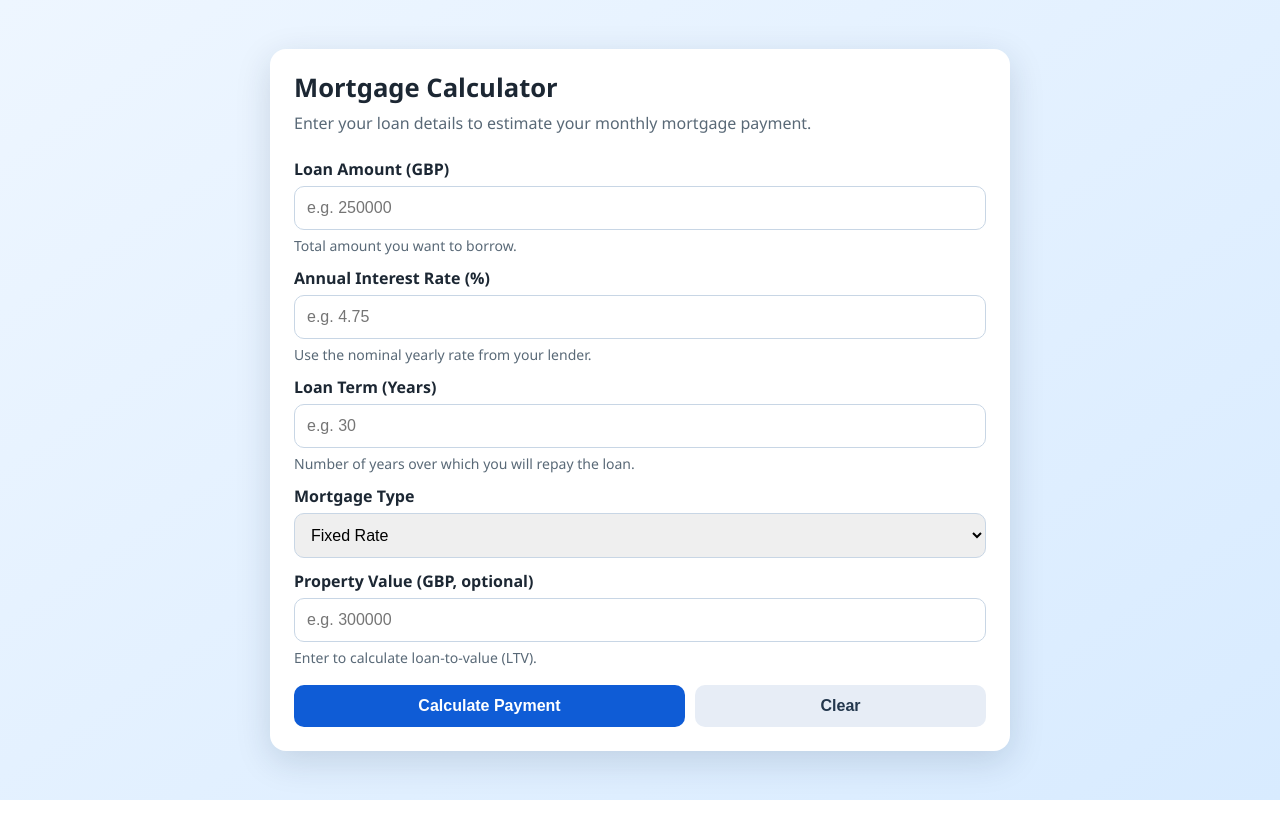
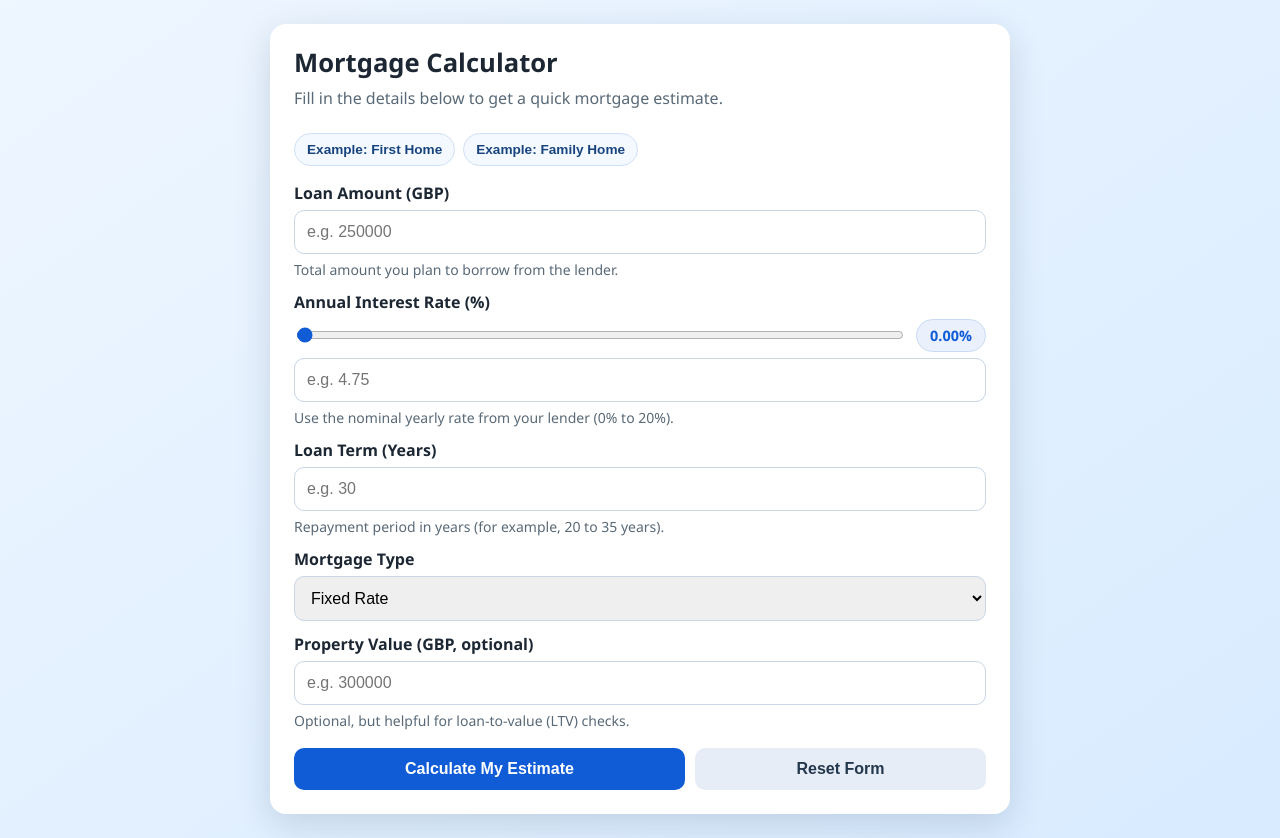
Before and after one commit to anushikha1004/mortgage-calculator, a React (Create React App) app: page / in a window 1280 px wide. Before the commit the page ends 800 px from the top, so only its background shows below. Built offline with nearby package versions, Linux system fonts and the light colour scheme.

Commit message:
added mortgage calculator logic and styles

```diff
--- a/src/App.css
+++ b/src/App.css
@@ -51,6 +51,27 @@ h1 {
   color: var(--muted);
 }
 
+.example-row {
+  display: flex;
+  gap: 8px;
+  flex-wrap: wrap;
+  margin-bottom: 16px;
+}
+
+.example-btn {
+  border: 1px solid #cfe0f6;
+  background: #f4f9ff;
+  color: #18447e;
+  border-radius: 999px;
+  padding: 8px 12px;
+  font-size: 0.85rem;
+  font-weight: 700;
+}
+
+.example-btn:hover {
+  background: #e8f2ff;
+}
+
 form {
   display: grid;
   gap: 12px;
@@ -63,6 +84,30 @@ form {
 
 label {
   font-weight: 700;
+}
+
+.rate-row {
+  display: flex;
+  align-items: center;
+  gap: 10px;
+}
+
+.rate-slider {
+  flex: 1;
+  padding: 0;
+  accent-color: var(--primary);
+}
+
+.rate-chip {
+  min-width: 70px;
+  text-align: center;
+  font-weight: 700;
+  font-size: 0.9rem;
+  color: var(--primary);
+  background: #eaf1fc;
+  border: 1px solid #c9daf5;
+  border-radius: 999px;
+  padding: 6px 10px;
 }
 
 input {
--- a/src/App.js
+++ b/src/App.js
@@ -1,5 +1,9 @@
 import React, { useMemo, useState } from "react";
 import "./App.css";
+
+const RATE_MIN = 0;
+const RATE_MAX = 20;
+const RATE_STEP = 0.01;
 
 function App() {
   const [amount, setAmount] = useState("");
@@ -94,13 +98,64 @@ function App() {
     setError("");
   };
 
+  const handleRateInputChange = (value) => {
+    if (value === "") {
+      setRate("");
+      return;
+    }
+
+    const parsed = Number(value);
+    if (Number.isNaN(parsed)) {
+      return;
+    }
+
+    const clampedValue = Math.min(Math.max(parsed, RATE_MIN), RATE_MAX);
+    setRate(String(clampedValue));
+  };
+
+  const applyExample = (example) => {
+    setAmount(String(example.amount));
+    setRate(String(example.rate));
+    setYears(String(example.years));
+    setMortgageType(example.type);
+    setPropertyValue(example.propertyValue ? String(example.propertyValue) : "");
+    setResult(null);
+    setError("");
+  };
+
   return (
     <main className="page">
       <section className="container" aria-labelledby="mortgage-title">
         <h1 id="mortgage-title">Mortgage Calculator</h1>
         <p className="intro">
-          Enter your loan details to estimate your monthly mortgage payment.
+          Fill in the details below to get a quick mortgage estimate.
         </p>
+        <div className="example-row" aria-label="Example presets">
+          <button
+            type="button"
+            className="example-btn"
+            onClick={() =>
+              applyExample({ amount: 200000, rate: 4.5, years: 25, type: "Fixed Rate" })
+            }
+          >
+            Example: First Home
+          </button>
+          <button
+            type="button"
+            className="example-btn"
+            onClick={() =>
+              applyExample({
+                amount: 350000,
+                rate: 5.1,
+                years: 30,
+                type: "Adjustable Rate",
+                propertyValue: 430000,
+              })
+            }
+          >
+            Example: Family Home
+          </button>
+        </div>
 
         <form onSubmit={calculate} noValidate>
           <div className="field">
@@ -119,27 +174,42 @@ function App() {
               required
             />
             <p id="amount-hint" className="hint">
-              Total amount you want to borrow.
+              Total amount you plan to borrow from the lender.
             </p>
           </div>
 
           <div className="field">
             <label htmlFor="rate">Annual Interest Rate (%)</label>
+            <div className="rate-row">
+              <input
+                id="rateSlider"
+                className="rate-slider"
+                type="range"
+                min={RATE_MIN}
+                max={RATE_MAX}
+                step={RATE_STEP}
+                value={rate === "" ? RATE_MIN : Number(rate)}
+                onChange={(e) => setRate(e.target.value)}
+                aria-label="Interest rate slider"
+              />
+              <span className="rate-chip">{rate === "" ? "0.00" : Number(rate).toFixed(2)}%</span>
+            </div>
             <input
               id="rate"
               name="rate"
               type="number"
-              min="0"
-              step="0.01"
+              min={RATE_MIN}
+              max={RATE_MAX}
+              step={RATE_STEP}
               inputMode="decimal"
               value={rate}
-              onChange={(e) => setRate(e.target.value)}
+              onChange={(e) => handleRateInputChange(e.target.value)}
               placeholder="e.g. 4.75"
               aria-describedby="rate-hint"
               required
             />
             <p id="rate-hint" className="hint">
-              Use the nominal yearly rate from your lender.
+              Use the nominal yearly rate from your lender (0% to 20%).
             </p>
           </div>
 
@@ -159,7 +229,7 @@ function App() {
               required
             />
             <p id="years-hint" className="hint">
-              Number of years over which you will repay the loan.
+              Repayment period in years (for example, 20 to 35 years).
             </p>
           </div>
 
@@ -192,7 +262,7 @@ function App() {
               aria-describedby="property-hint"
             />
             <p id="property-hint" className="hint">
-              Enter to calculate loan-to-value (LTV).
+              Optional, but helpful for loan-to-value (LTV) checks.
             </p>
           </div>
 
@@ -203,9 +273,9 @@ function App() {
           )}
 
           <div className="actions">
-            <button type="submit">Calculate Payment</button>
+            <button type="submit">Calculate My Estimate</button>
             <button type="button" className="secondary" onClick={resetForm}>
-              Clear
+              Reset Form
             </button>
           </div>
         </form>
@@ -251,6 +321,11 @@ function App() {
                 Interest-only estimate assumes principal is repaid as a lump sum at term end.
               </p>
             )}
+            {Number(rate) === 0 && (
+              <p className="result-note">
+                0% interest scenario: payment reflects principal repayment only.
+              </p>
+            )}
           </section>
         )}
       </section>
```
Also changed, not shown: 1 other file (tests, documents, lock files or other folders).
